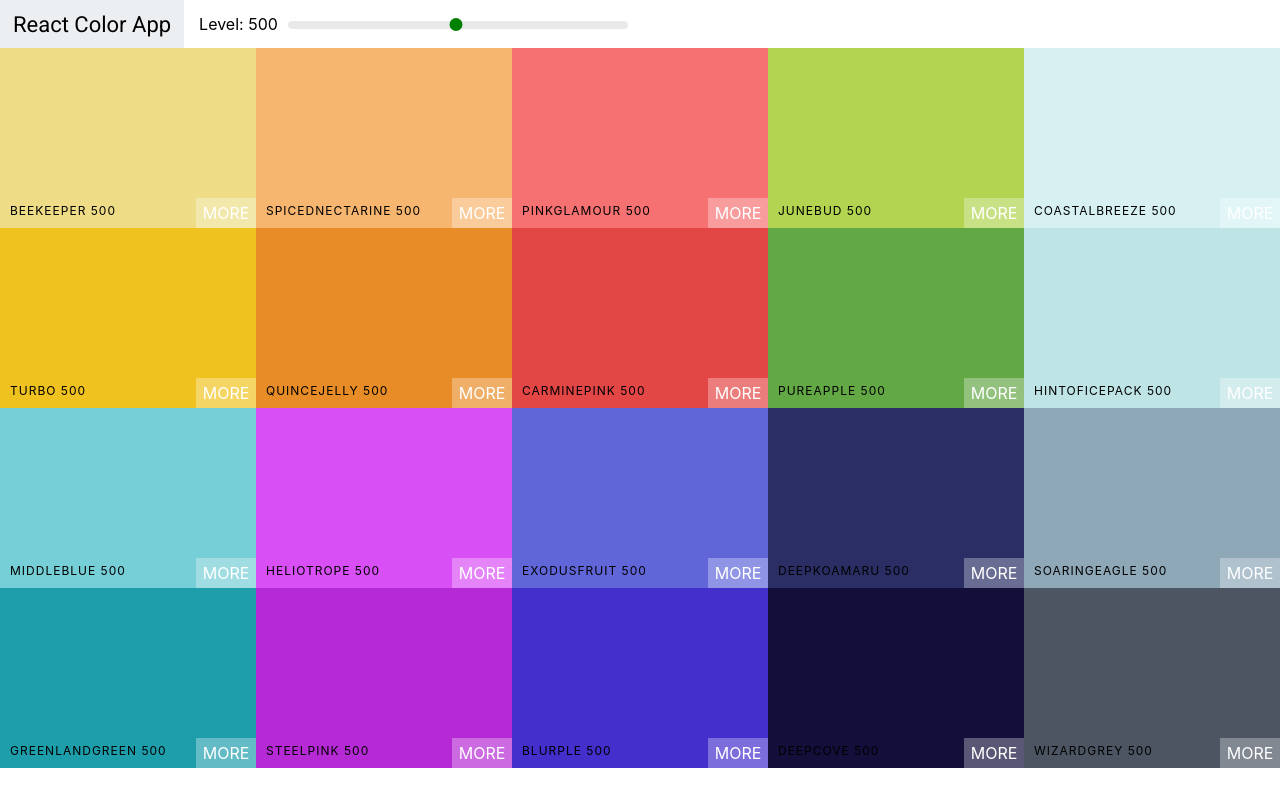
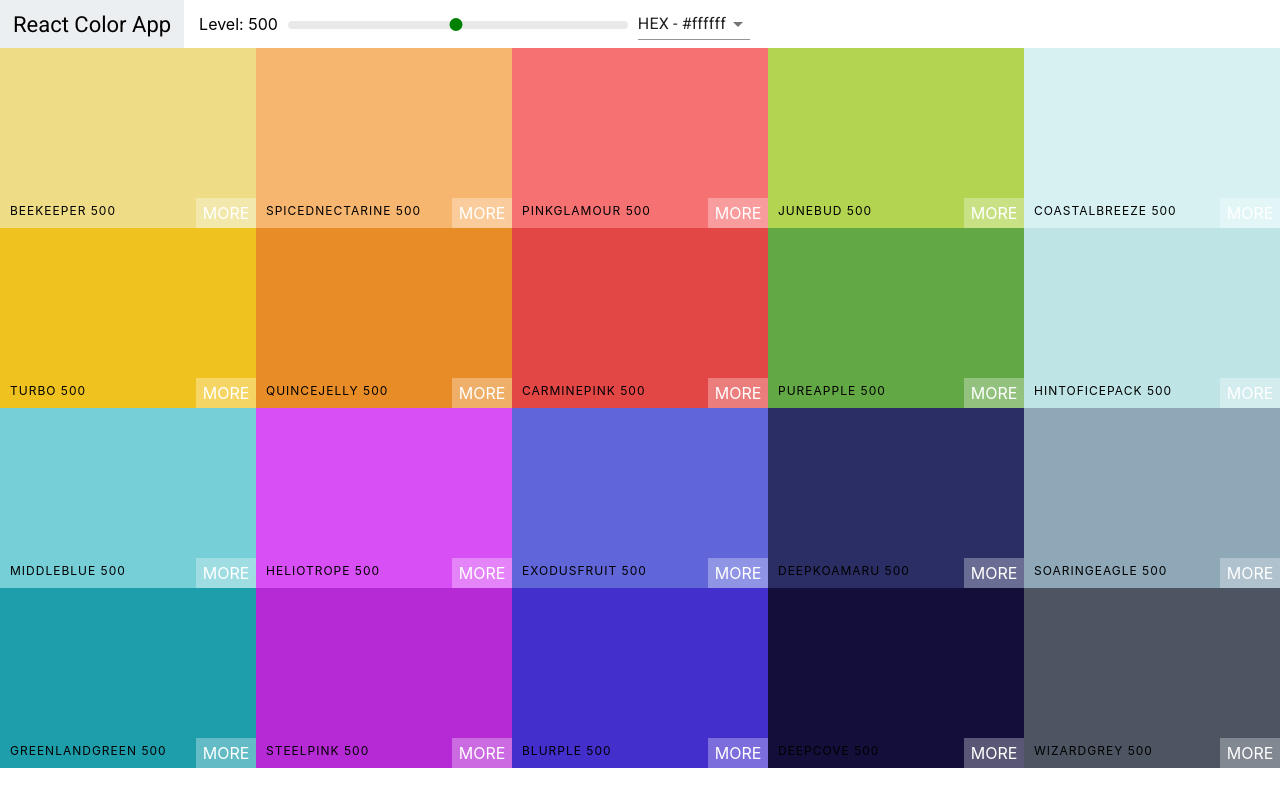
Before and after one commit to RyanEllingson/react-color-app, a React (Create React App) app: page / in a window 1280 px wide. Built offline with nearby package versions, Linux system fonts and the light colour scheme.

Commit message:
add Material UI select to pick format of color to be copied

```diff
--- a/package.json
+++ b/package.json
@@ -3,6 +3,7 @@
   "version": "0.1.0",
   "private": true,
   "dependencies": {
+    "@material-ui/core": "^4.11.3",
     "@testing-library/jest-dom": "^5.11.9",
     "@testing-library/react": "^11.2.5",
     "@testing-library/user-event": "^12.8.3",
--- a/src/Navbar.js
+++ b/src/Navbar.js
@@ -1,10 +1,24 @@
 import React, {Component} from "react";
+import Select from "@material-ui/core/Select";
+import MenuItem from "@material-ui/core/MenuItem";
 import Slider from "rc-slider";
 import "rc-slider/assets/index.css";
 import "./Navbar.css";
 
 class Navbar extends Component {
+    constructor(props) {
+        super(props);
+        this.state = {format: "hex"};
+        this.handleChange = this.handleChange.bind(this);
+    }
+
+    handleChange(event) {
+        this.setState({format: event.target.value});
+        this.props.handleChange(event.target.value);
+    }
+
     render() {
+        const {format} = this.state;
         const {level, changeLevel} = this.props;
         return (
             <header className="Navbar">
@@ -17,7 +31,13 @@ class Navbar extends Component {
                         <Slider defaultValue={level} min={100} max={900} step={100} onAfterChange={changeLevel} />
                     </div>
                 </div>
-
+                <div className="select-container">
+                    <Select value={format} onChange={this.handleChange}>
+                        <MenuItem value="hex">HEX - #ffffff</MenuItem>
+                        <MenuItem value="rgb">RGB - rgb(255,255,255)</MenuItem>
+                        <MenuItem value="rgba">RGBA - rgba(255,255,255,1.0)</MenuItem>
+                    </Select>
+                </div>
             </header>
         );
     }
--- a/src/Palette.js
+++ b/src/Palette.js
@@ -7,23 +7,28 @@ import "./Palette.css";
 class Palette extends Component {
     constructor(props) {
         super(props);
-        this.state = {level: 500};
+        this.state = {level: 500, format: "hex"};
         this.changeLevel = this.changeLevel.bind(this);
+        this.changeFormat = this.changeFormat.bind(this);
     }
 
     changeLevel(level) {
         this.setState({level});
     }
 
+    changeFormat(format) {
+        this.setState({format});
+    }
+
     render() {
         const {colors} = this.props.palette;
-        const {level} = this.state;
+        const {level, format} = this.state;
         const colorBoxes = colors[level].map(color => {
-            return <ColorBox background={color.hex} name={color.name} />;
+            return <ColorBox background={color[format]} name={color.name} />;
         });
         return (
             <div className="Palette">
-                <Navbar level={level} changeLevel={this.changeLevel} />
+                <Navbar level={level} changeLevel={this.changeLevel} handleChange={this.changeFormat} />
                 <div className="Palette-colors">
                     {colorBoxes}
                 </div>
```
Also changed, not shown: 1 other file (tests, documents, lock files or other folders).
